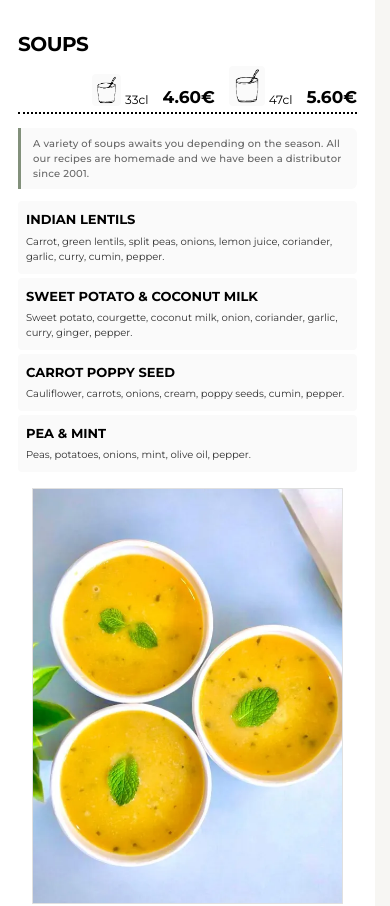
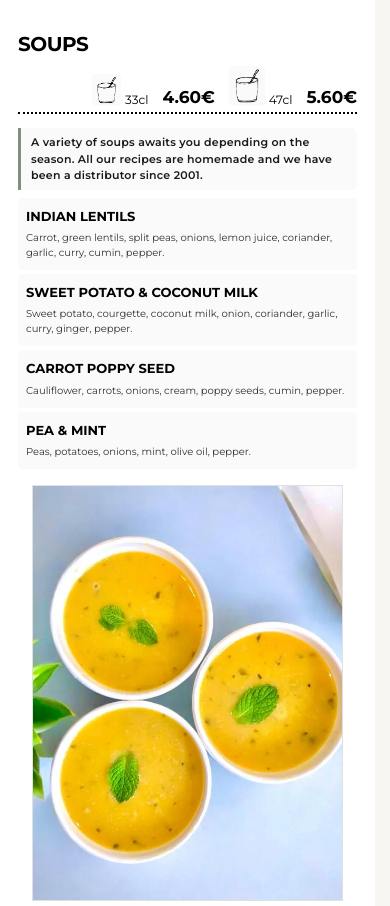
Before and after one commit to Meyodb/spsite, a React (Vite) app in the folder frontend/: page /#/produits in a window 390 px wide. Shown: the part 1420-2326 px from the top of the page. Built offline with nearby package versions, Linux system fonts and the light colour scheme; no server answers.

Commit message:
modif produit

```diff
--- a/frontend/src/locales/en.json
+++ b/frontend/src/locales/en.json
@@ -68,6 +68,7 @@
     "sectionSeasonMessageWinterSummer": "You will always find a variety of {{winter}} {{category}} in winter and {{summer}} in summer. Here are our best-sellers.",
     "sectionSeasonMessageSandwich": "You will always find 4 wraps and 2 bagels. Here are our best-sellers.",
     "sectionSeasonMessageSoupes": "A variety of soups awaits you depending on the season. All our recipes are homemade and we have been a distributor since 2001.",
+    "sectionSeasonMessageMilkshakes": "You will find a choice of milk: almond, oat, coconut, soy or cow.",
     "sectionCategoryLabel": {
       "platsChauds": "hot meals",
       "salades": "salads",
--- a/frontend/src/locales/fr.json
+++ b/frontend/src/locales/fr.json
@@ -68,6 +68,7 @@
     "sectionSeasonMessageWinterSummer": "Vous retrouverez toujours une variété de {{winter}} {{category}} en hiver et {{summer}} en été. À la suite, voici nos best-sellers.",
     "sectionSeasonMessageSandwich": "Vous retrouverez toujours 4 wraps et 2 bagels. À la suite, voici nos best-sellers.",
     "sectionSeasonMessageSoupes": "Une variété de soupes vous attend selon les saisons. Toutes nos recettes sont maison et nous sommes aussi distributeur depuis 2001.",
+    "sectionSeasonMessageMilkshakes": "Vous retrouverez un choix de lait : amande, avoine, coco, soja ou vache.",
     "sectionCategoryLabel": {
       "platsChauds": "plats chauds",
       "salades": "salades",
--- a/frontend/src/pages/Produits.css
+++ b/frontend/src/pages/Produits.css
@@ -414,12 +414,12 @@
 }
 
 .section-season-message {
-  font-size: 11px;
-  font-weight: 500;
-  color: var(--text-light, #666);
+  font-size: 12px;
+  font-weight: 600;
+  color: var(--text);
   line-height: 1.5;
-  margin: 0 0 14px 0;
-  padding: 10px 12px 10px 14px;
+  margin: 0 0 10px 0;
+  padding: 8px 10px 8px 12px;
   background: var(--bg-light);
   border-left: 3px solid var(--green);
   border-radius: 0 6px 6px 0;
@@ -434,9 +434,9 @@
 
 @media (max-width: 768px) {
   .section-season-message {
-    font-size: 10px;
-    padding: 8px 10px 8px 12px;
-    margin-bottom: 12px;
+    font-size: 11px;
+    padding: 6px 8px 6px 10px;
+    margin-bottom: 8px;
   }
 }
 
--- a/frontend/src/pages/Produits.jsx
+++ b/frontend/src/pages/Produits.jsx
@@ -726,12 +726,13 @@ export const Produits = () => {
                       )}
                     </h2>
                   </div>
-                  {(category === "PLATS CHAUDS" || category === "SALADES" || category === "SANDWICH" || category === "SOUPES") && (
+                  {(category === "PLATS CHAUDS" || category === "SALADES" || category === "SANDWICH" || category === "SOUPES" || category === "MILKSHAKES") && (
                     <p className="section-season-message">
                       {category === "PLATS CHAUDS" && t("products.sectionSeasonMessageWinterSummer", { winter: 10, summer: 6, category: t("products.sectionCategoryLabel.platsChauds") })}
                       {category === "SALADES" && t("products.sectionSeasonMessageWinterSummer", { winter: 7, summer: 10, category: t("products.sectionCategoryLabel.salades") })}
                       {category === "SANDWICH" && t("products.sectionSeasonMessageSandwich")}
                       {category === "SOUPES" && t("products.sectionSeasonMessageSoupes")}
+                      {category === "MILKSHAKES" && t("products.sectionSeasonMessageMilkshakes")}
                     </p>
                   )}
                   <div className="section-content">
```
